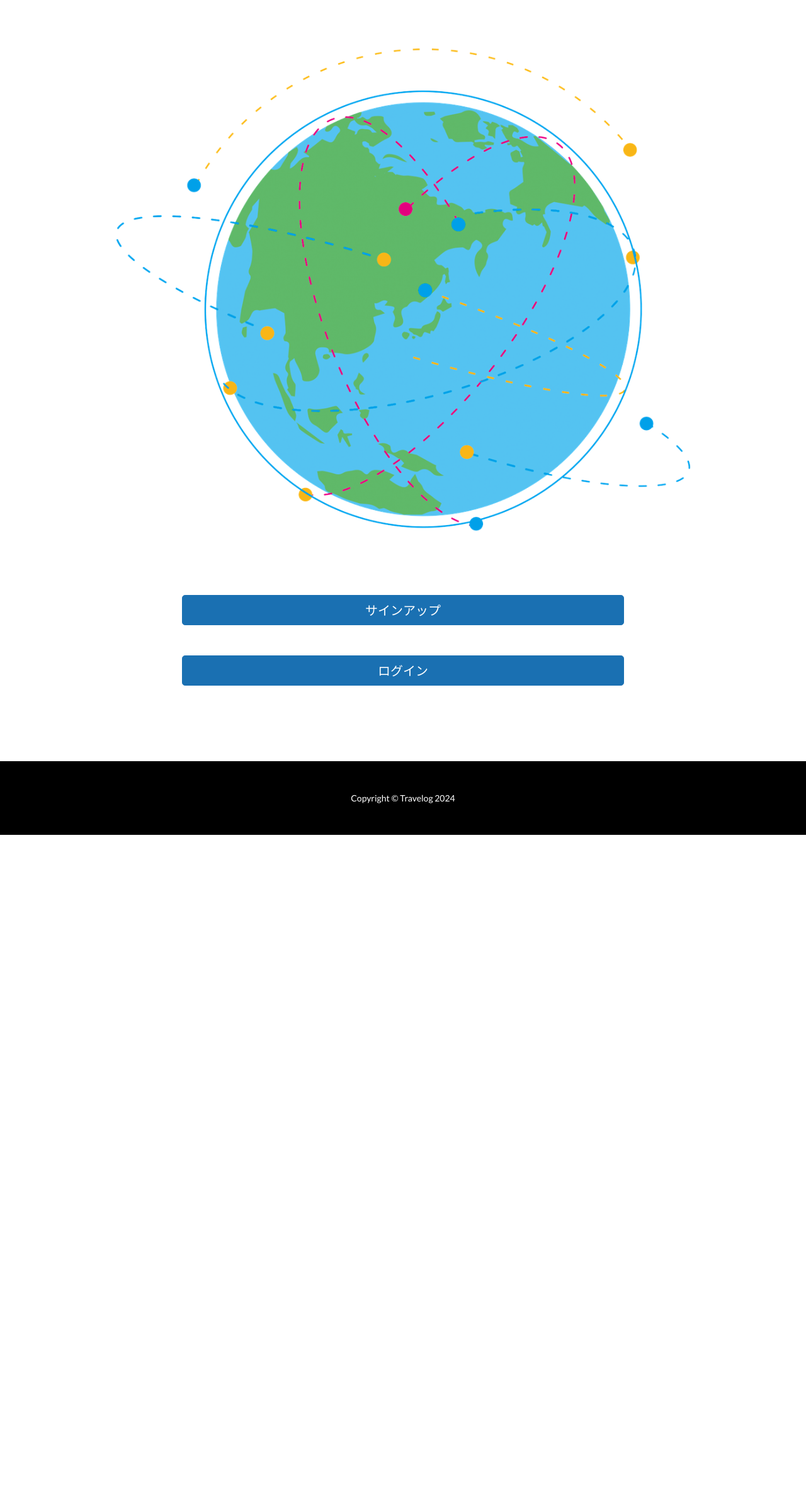
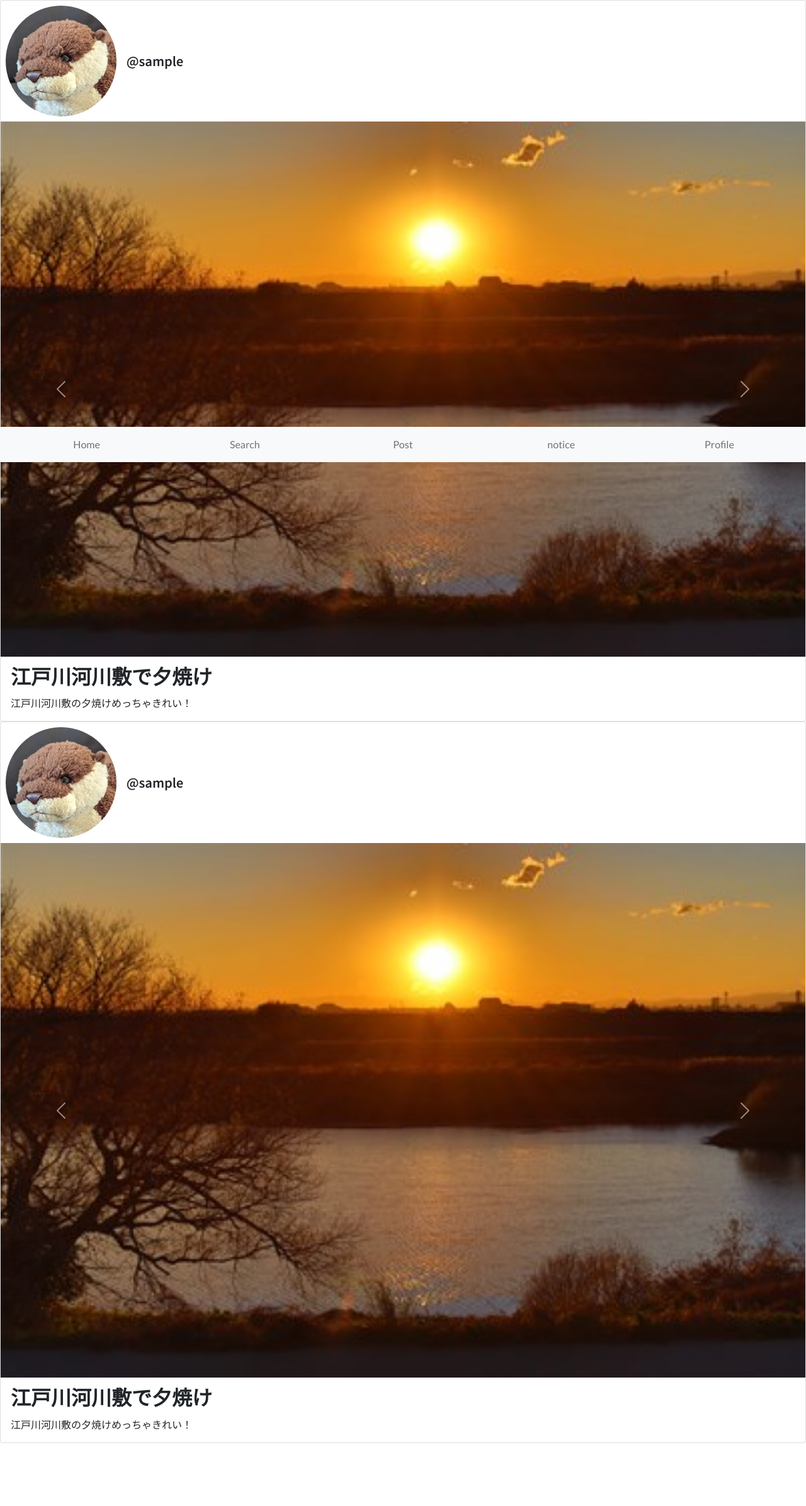
Before and after one commit to baba-jun/travelog, a Django app: page / in a window 1280 px wide. Shown: the part 66-2458 px from the top of the page at 63% size. Before the commit the page ends 1392 px from the top, so only its background shows below. Run offline with Django 4.2, Linux system fonts and the light colour scheme; the visitor is signed in with stand-in values (Sample User, id 1); parts of the project's set-up code (start-up, migrations or seed data) failed here and were passed over; some libraries are stand-ins or nearby versions.

Commit message:
update FE#after-login-page

```diff
--- a/accounts/models.py
+++ b/accounts/models.py
@@ -6,4 +6,4 @@ from django.contrib.auth.models import AbstractUser
 class CustomUser(AbstractUser):
 
     class Meta:
-        verbose_name_plural = 'CUstomUser'
+        verbose_name_plural = 'CustomUser'
--- a/travelog/settings.py
+++ b/travelog/settings.py
@@ -170,7 +170,7 @@ AUTHENTICATION_BACKENDS = (
 
 # メールアドレス認証に変更する設定
 ACCOUNT_AUTHENTICATION_METHOD = 'email'
-ACCOUNT_USERNAME_REQUIRED = False
+ACCOUNT_USERNAME_REQUIRED = True
 
 # サインアップにメールアドレス確認をはさむよう設定
 ACCOUNT_EMAIL_VERIFICATION = 'mandatory'
--- a/travelog/static/css/mystyle.css
+++ b/travelog/static/css/mystyle.css
@@ -2,6 +2,7 @@ body, #wrapper {
     display: flex;
     flex-direction: column;
     min-height: 100vh;
+    padding-bottom: 50px;
 }
 
 footer {
@@ -11,3 +12,19 @@ footer {
 .my-div-style {
     margin-top: 6rem;
 }
+
+.user-name{
+    margin: 0;
+    font-family: "Noto Sans JP", sans-serif;
+    font-weight: 600;
+    font-style: normal;
+    font-size: 20px;
+}
+
+.user-img{
+    max-width: 15%;
+}
+
+.user-info{
+    align-items: center;
+}
--- a/travelog/templates/base.html
+++ b/travelog/templates/base.html
@@ -23,6 +23,11 @@
     <!-- My style -->
     <link rel="stylesheet" type="text/css" href="{% static 'css/mystyle.css' %}">
     {% block head %}{% endblock %}
+
+    <!-- Web Font -->
+    <link rel="preconnect" href="https://fonts.googleapis.com">
+    <link rel="preconnect" href="https://fonts.gstatic.com" crossorigin>
+    <link href="https://fonts.googleapis.com/css2?family=Noto+Sans+JP:wght@100..900&display=swap" rel="stylesheet">
 </head>
 
 <body>
@@ -70,11 +75,6 @@
 
     {% block contents%}{% endblock %}
 
-    <!-- Footer -->
-    <footer class="py-5 bg-black">
-        <div class="container px-5"><p class="m-0 text-center text-white small">Copyright &copy; Travelog 2024</p>
-        </div>
-    </footer>
 
     <!-- Bootstrap core JS-->
     <script src="https://cdn.jsdelivr.net/npm/bootstrap@5.1.0/dist/js/bootstrap.bundle.min.js"></script>
--- a/travelog/templates/index.html
+++ b/travelog/templates/index.html
@@ -7,6 +7,101 @@
 {% block active_signup %}active{% endblock %}
 
 {% block contents %}
+
+{% if user.is_authenticated %}
+
+<div class="card w-100 text-body">
+  <div class="user-info d-flex flex-row">
+    <img src="travelog/static/assets/img/55.jpg" class="user-img p-2 rounded-circle" alt="...">
+    <h2 class="user-name text-body p-2">@{{ user.username }}</h2>
+  </div>
+
+
+    <div id="carouselExample" class="carousel slide carousel slide">
+        <div class="carousel-inner">
+          <div class="carousel-item active">
+            <img src="travelog/static/assets/img/53.jpg" class="d-block w-100" alt="...">
+          </div>
+          <div class="carousel-item">
+            <img src="travelog/static/assets/img/54.jpg" class="d-block w-100" alt="...">
+          </div>
+        </div>
+        <button class="carousel-control-prev" type="button" data-bs-target="#carouselExample" data-bs-slide="prev">
+          <span class="carousel-control-prev-icon" aria-hidden="true"></span>
+          <span class="visually-hidden">Previous</span>
+        </button>
+        <button class="carousel-control-next" type="button" data-bs-target="#carouselExample" data-bs-slide="next">
+          <span class="carousel-control-next-icon" aria-hidden="true"></span>
+          <span class="visually-hidden">Next</span>
+        </button>
+      </div>
+
+
+
+    <div class="card-body">
+      <h2 class="card-title">江戸川河川敷で夕焼け</h2>
+      <p class="card-text">江戸川河川敷の夕焼けめっちゃきれい！</p>
+    </div>
+</div>
+
+<div class="card w-100 text-body">
+  <div class="user-info d-flex flex-row">
+    <img src="travelog/static/assets/img/55.jpg" class="user-img p-2 rounded-circle" alt="...">
+    <h2 class="user-name text-body p-2">@{{ user.username }}</h2>
+  </div>
+
+
+    <div id="carouselExample" class="carousel slide carousel slide">
+        <div class="carousel-inner">
+          <div class="carousel-item active">
+            <img src="travelog/static/assets/img/53.jpg" class="d-block w-100" alt="...">
+          </div>
+          <div class="carousel-item">
+            <img src="travelog/static/assets/img/54.jpg" class="d-block w-100" alt="...">
+          </div>
+        </div>
+        <button class="carousel-control-prev" type="button" data-bs-target="#carouselExample" data-bs-slide="prev">
+          <span class="carousel-control-prev-icon" aria-hidden="true"></span>
+          <span class="visually-hidden">Previous</span>
+        </button>
+        <button class="carousel-control-next" type="button" data-bs-target="#carouselExample" data-bs-slide="next">
+          <span class="carousel-control-next-icon" aria-hidden="true"></span>
+          <span class="visually-hidden">Next</span>
+        </button>
+      </div>
+
+
+
+    <div class="card-body">
+      <h2 class="card-title">江戸川河川敷で夕焼け</h2>
+      <p class="card-text">江戸川河川敷の夕焼けめっちゃきれい！</p>
+    </div>
+</div>
+
+<nav class="navbar navbar-expand navbar-light bg-light flex-row fixed-bottom">
+    <div class="container-fluid">
+        <ul class="navbar-nav w-100 nav-justified">
+          <li class="nav-item w-20 text-center">
+            <a class="nav-link" href="#">Home</a>
+          </li>
+          <li class="nav-item w-20 text-center">
+            <a class="nav-link" href="#">Search</a>
+          </li>
+          <li class="nav-item w-20 text-center">
+            <a class="nav-link" href="#">Post</a>
+          </li>
+          <li class="nav-item w-20 text-center">
+            <a class="nav-link" href="#">notice</a>
+          </li>
+          <li class="nav-item w-20 text-center">
+            <a class="nav-link" href="#">Profile</a>
+          </li>
+        </ul>
+    </div>
+  </nav>
+
+
+{% else %}
 
 <div class="container-fluid py-5 w-75">
     <div class="row">
@@ -22,5 +117,11 @@
     </div>
 </div>
 
+<!-- Footer -->
+<footer class="py-5 bg-black">
+    <div class="container px-5"><p class="m-0 text-center text-white small">Copyright &copy; Travelog 2024</p>
+    </div>
+</footer>
+{% endif %}
 
 {% endblock %}
```
Also changed, not shown: travelog/static/assets/img/52.jpg (added), travelog/static/assets/img/53.jpg (added), travelog/static/assets/img/54.jpg (added), travelog/static/assets/img/55.jpg (added).
